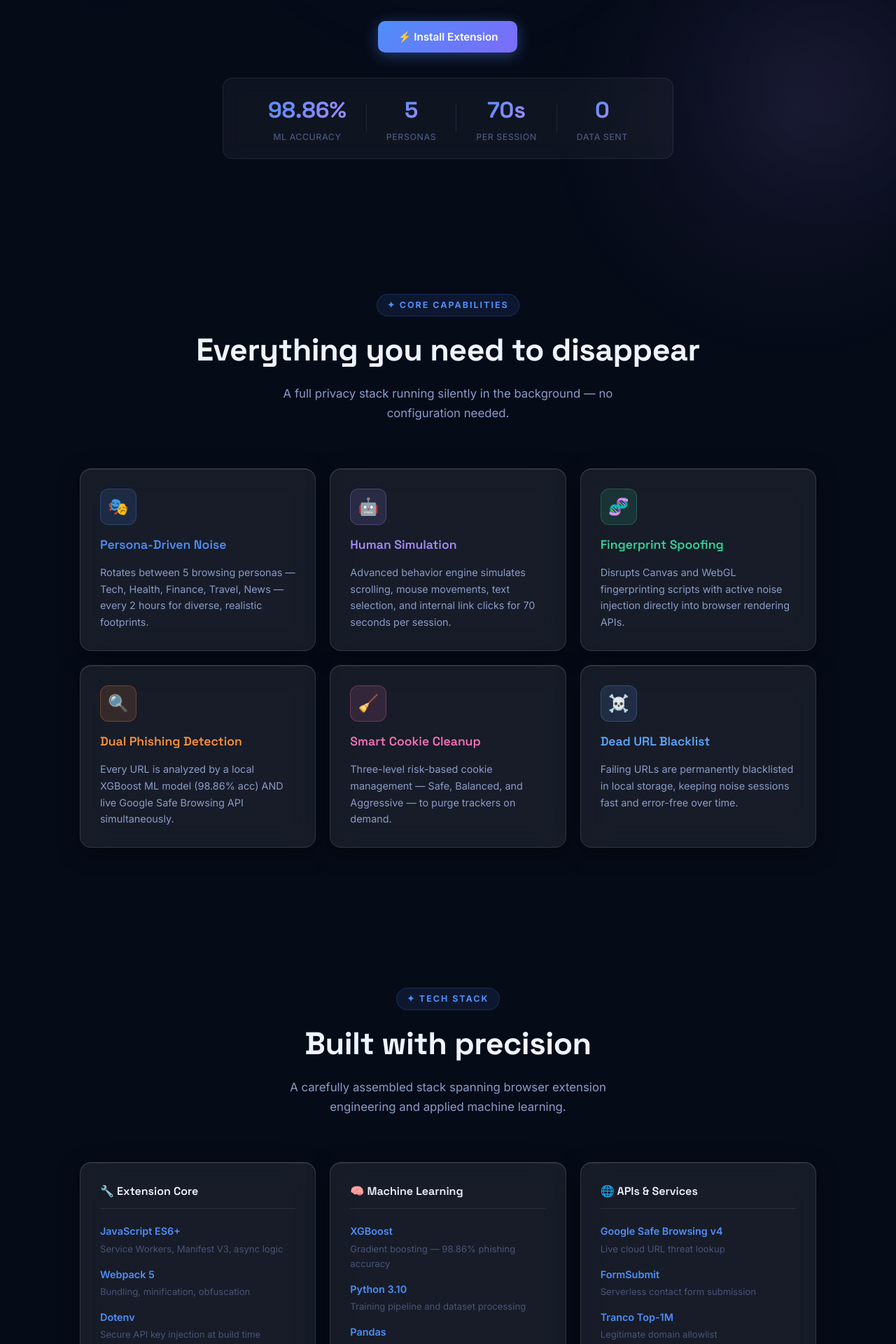
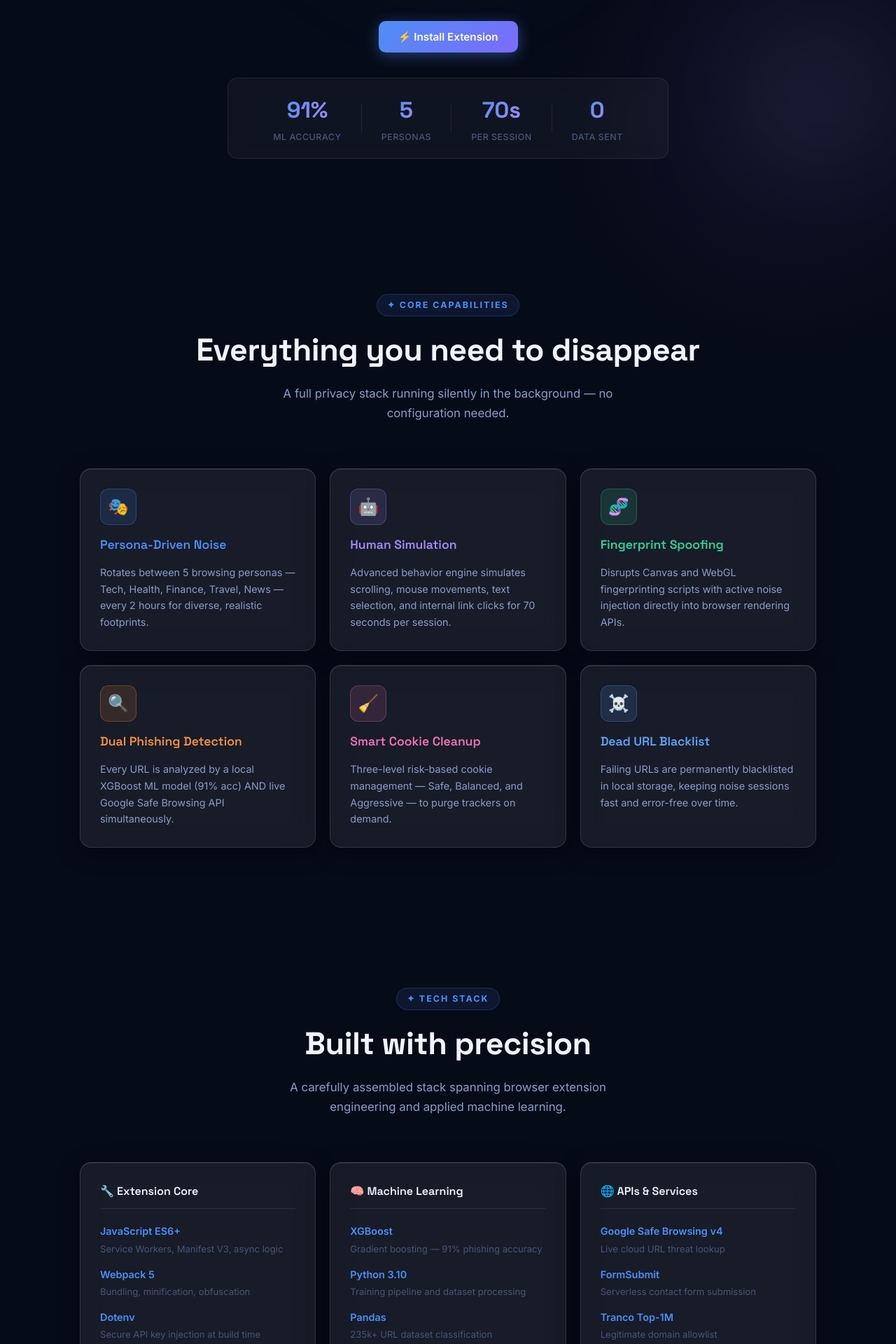
Before and after one commit to rajghorpade28/dcgLandingPage, a React (Vite) app: page / in a window 1280 px wide. Shown: the part 480-2400 px from the top of the page at 70% size. Built offline with nearby package versions, Linux system fonts and the light colour scheme.

Commit message:
Update ML accuracy from 98.86% to 91%

```diff
--- a/src/components/Features.jsx
+++ b/src/components/Features.jsx
@@ -23,7 +23,7 @@ const FEATURES = [
   {
     icon: '🔍',
     title: 'Dual Phishing Detection',
-    desc: 'Every URL is analyzed by a local XGBoost ML model (98.86% acc) AND live Google Safe Browsing API simultaneously.',
+    desc: 'Every URL is analyzed by a local XGBoost ML model (91% acc) AND live Google Safe Browsing API simultaneously.',
     color: '#fb923c',
   },
   {
--- a/src/components/Hero.jsx
+++ b/src/components/Hero.jsx
@@ -31,7 +31,7 @@ export default function Hero({ onInstallClick }) {
 
         <div className="hero__stats">
           <div className="hero__stat">
-            <span className="hero__stat-value">98.86%</span>
+            <span className="hero__stat-value">91%</span>
             <span className="hero__stat-label">ML Accuracy</span>
           </div>
           <div className="hero__stat-divider" />
--- a/src/components/TechStack.jsx
+++ b/src/components/TechStack.jsx
@@ -14,7 +14,7 @@ const STACK = [
   {
     category: '🧠 Machine Learning',
     items: [
-      { name: 'XGBoost', desc: 'Gradient boosting — 98.86% phishing accuracy' },
+      { name: 'XGBoost', desc: 'Gradient boosting — 91% phishing accuracy' },
       { name: 'Python 3.10', desc: 'Training pipeline and dataset processing' },
       { name: 'Pandas', desc: '235k+ URL dataset classification' },
       { name: 'Scikit-learn', desc: 'Feature engineering and evaluation' },
```
